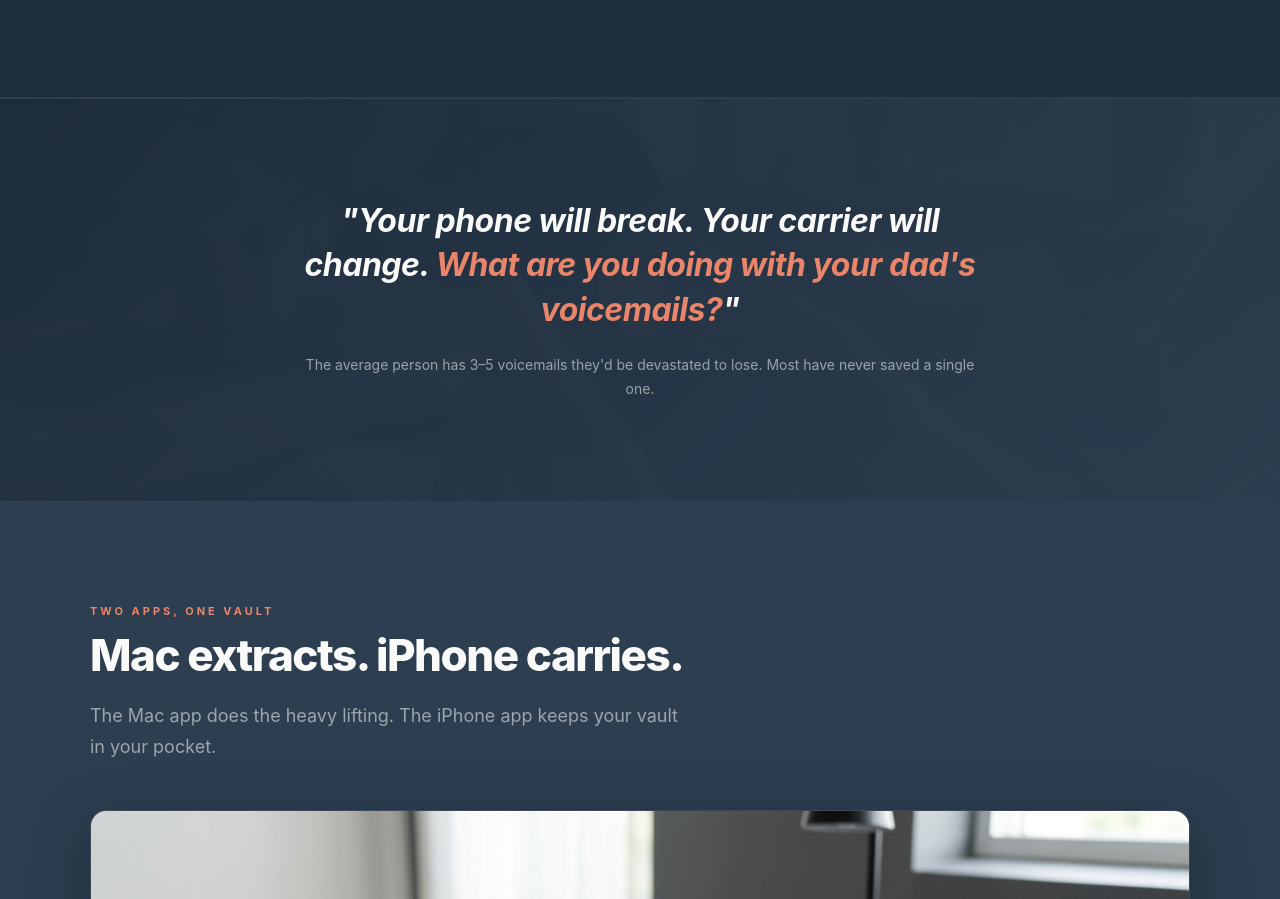
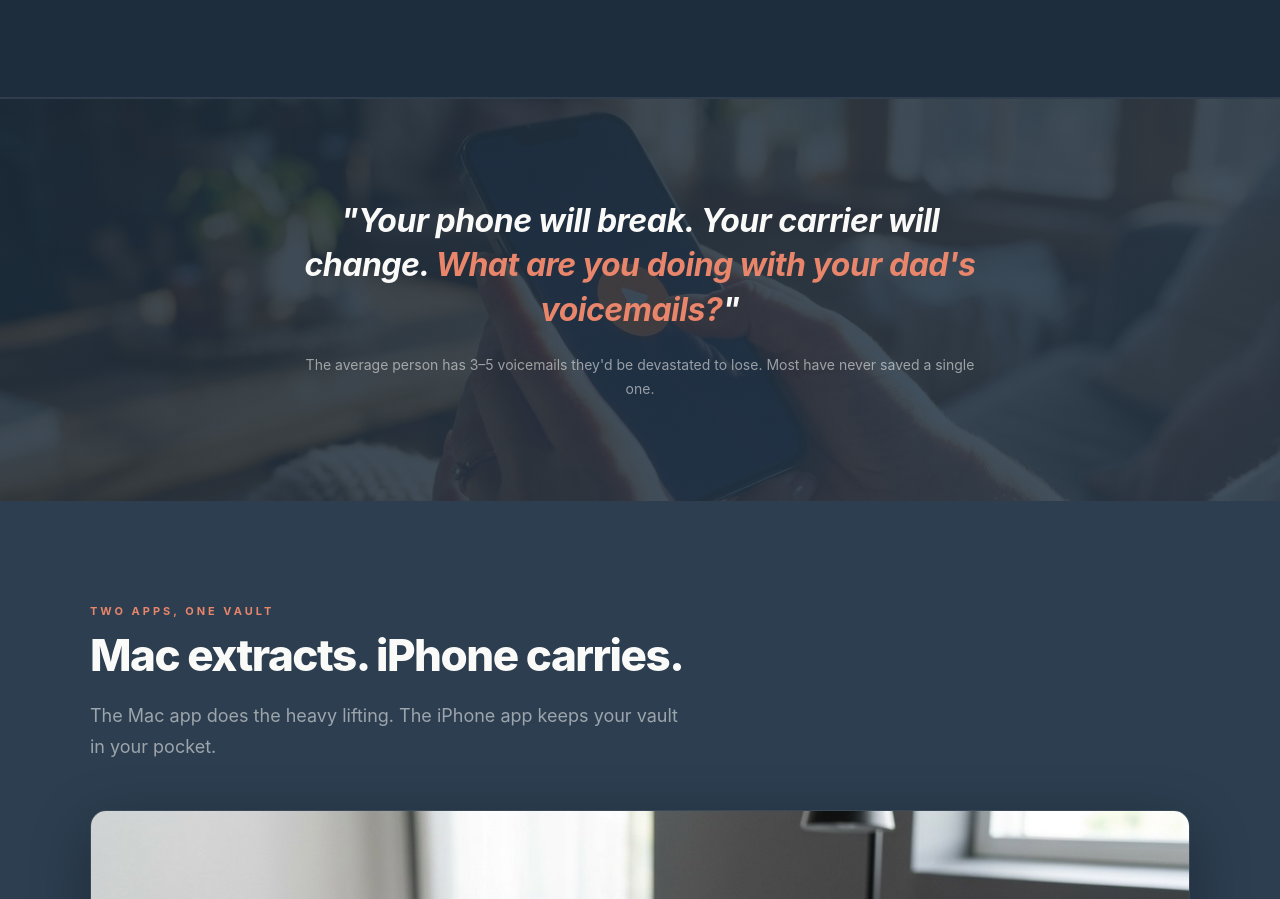
Before and after one commit to samantha84268/voicevault-site, a plain HTML site: page index.html in a window 1280 px wide. Shown: the part 2721-3620 px from the top of the page. Drawn offline with Linux system fonts and the light colour scheme.

Commit message:
Increase emotional photo opacity behind quote

```diff
--- a/index.html
+++ b/index.html
@@ -261,10 +261,10 @@
 
   <!-- EMOTIONAL BREAK -->
   <section class="emotional" style="position: relative; overflow: hidden;">
-    <div style="position: absolute; top: 0; left: 0; right: 0; bottom: 0; opacity: 0.12;">
+    <div style="position: absolute; top: 0; left: 0; right: 0; bottom: 0; opacity: 0.35;">
       <img src="images/emotional-nb.jpg" alt="" style="width: 100%; height: 100%; object-fit: cover;" />
     </div>
-    <div style="position: absolute; top: 0; left: 0; right: 0; bottom: 0; background: linear-gradient(135deg, rgba(30,45,61,0.85), rgba(44,62,80,0.9));"></div>
+    <div style="position: absolute; top: 0; left: 0; right: 0; bottom: 0; background: linear-gradient(135deg, rgba(30,45,61,0.6), rgba(44,62,80,0.65));"></div>
     <div class="container" style="position: relative; z-index: 1;">
       <blockquote>"Your phone will break. Your carrier will change. <span class="coral">What are you doing with your dad's voicemails?</span>"</blockquote>
       <p class="attrib">The average person has 3–5 voicemails they'd be devastated to lose. Most have never saved a single one.</p>
```
